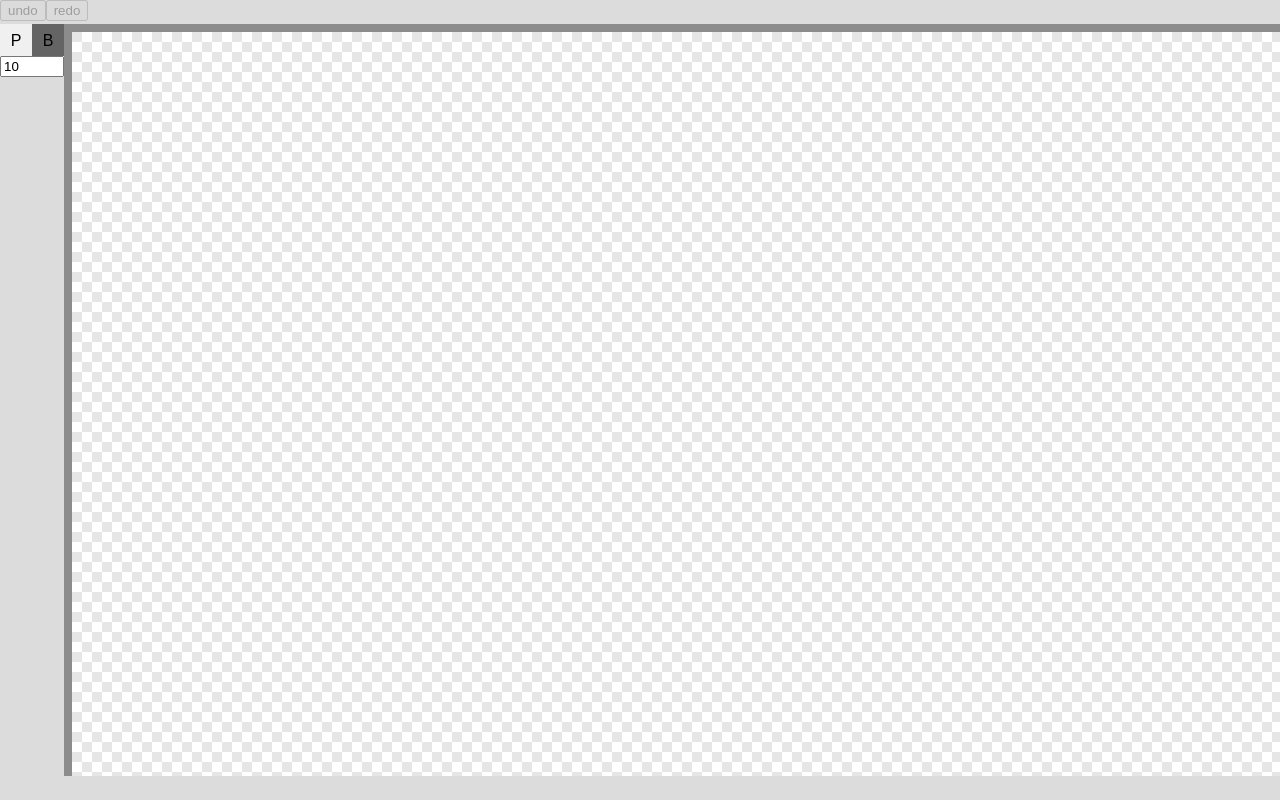
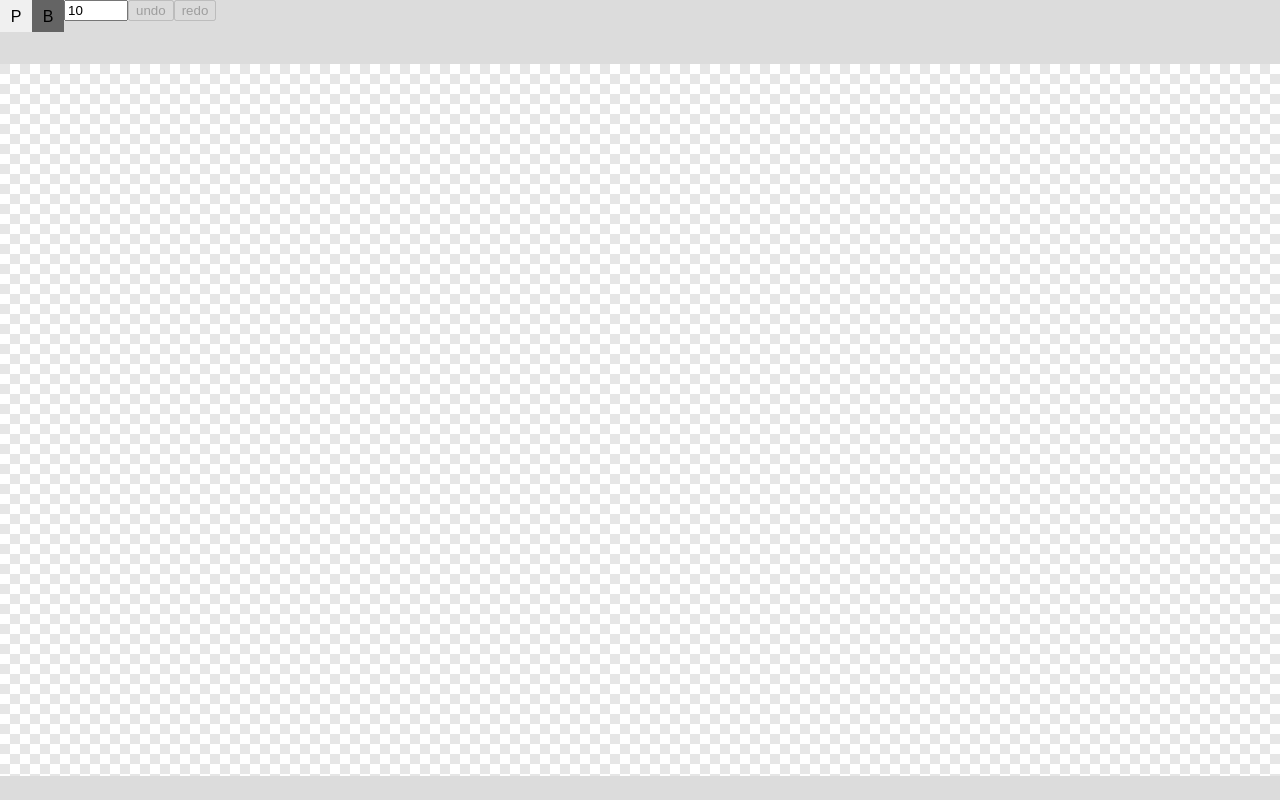
Before and after one commit to reid47/redraw, a React (Create React App) app: page / in a window 1280 px wide. Built offline with nearby package versions, Linux system fonts and the light colour scheme.

Commit message:
Merging menubar with toolbar, removing menubar files

```diff
--- a/src/components/App.js
+++ b/src/components/App.js
@@ -1,6 +1,5 @@
 import React from 'react';
 import { Toolbar } from './Toolbar';
-import { Menubar } from './Menubar';
 import { Statusbar } from './Statusbar';
 import { Canvas } from './Canvas';
 import { doUndo, doRedo, canUndo, canRedo } from '../history';
@@ -65,17 +64,15 @@ export class App extends React.Component {
 
     return (
       <div className="App">
-        <Menubar {...{
+        <Toolbar {...{
+          mode,
+          changeMode: this.changeMode,
+          pixelSize,
+          changePixelSize: this.changePixelSize,
           canUndo: canUndo(),
           canRedo: canRedo(),
           onUndo: () => doUndo(this.ctx),
           onRedo: () => doRedo(this.ctx)
-        }}/>
-        <Toolbar {...{
-          mode,
-          changeMode: this.changeMode,
-          pixelSize,
-          changePixelSize: this.changePixelSize
         }}/>
         <Canvas {...{
           cursor,
--- a/src/components/Canvas.js
+++ b/src/components/Canvas.js
@@ -38,7 +38,6 @@ export class Canvas extends React.Component {
     const {
       canvasWidth,
       canvasHeight,
-      resizeCanvas,
       updateMousePosition,
       cursor,
       pixelSize
--- a/src/components/Menubar.js
+++ /dev/null
@@ -1,25 +0,0 @@
-import React from 'react';
-
-export class Menubar extends React.Component {
-  render() {
-    const {
-      onUndo,
-      onRedo,
-      canUndo,
-      canRedo
-    } = this.props;
-
-    return <div className="Menubar" role="toolbar">
-      <button
-        type="button"
-        onClick={onUndo}
-        disabled={!canUndo}>
-        undo</button>
-      <button
-        type="button"
-        onClick={onRedo}
-        disabled={!canRedo}>
-        redo</button>
-    </div>;
-  }
-}
--- a/src/components/Toolbar.js
+++ b/src/components/Toolbar.js
@@ -7,7 +7,11 @@ export class Toolbar extends React.Component {
       mode,
       changeMode,
       pixelSize,
-      changePixelSize
+      changePixelSize,
+      onUndo,
+      onRedo,
+      canUndo,
+      canRedo
     } = this.props;
 
     return <div className="Toolbar" role="toolbar">
@@ -18,6 +22,7 @@ export class Toolbar extends React.Component {
         onSelected={() => changeMode('pencil')}>
         P
       </ToolButton>
+
       <ToolButton
         id="bucket-button"
          // TODO: localize
@@ -26,6 +31,7 @@ export class Toolbar extends React.Component {
         onSelected={() => changeMode('bucket')}>
         B
       </ToolButton>
+
       <input
         type="number"
         min="2"
@@ -33,6 +39,18 @@ export class Toolbar extends React.Component {
         value={pixelSize}
         onChange={evt => changePixelSize(
           Math.max(Math.min(evt.target.valueAsNumber, 100)), 2)} />
+
+      <button
+        type="button"
+        onClick={onUndo}
+        disabled={!canUndo}>
+        undo</button>
+
+      <button
+        type="button"
+        onClick={onRedo}
+        disabled={!canRedo}>
+        redo</button>
     </div>;
   }
 }
--- a/src/stylesheets/App.css
+++ b/src/stylesheets/App.css
@@ -1,11 +1,10 @@
 .Canvas {
   position: absolute;
-  left: 64px;
-  top: 24px;
+  top: 64px;
+  left: 0;
   right: 0;
   bottom: 24px;
   background-color: #8c8c8c;
-  padding: 8px;
   overflow: auto; }
 
 .Canvas-canvas {
@@ -29,32 +28,6 @@
 .Canvas-resize-wrapper {
   position: relative; }
 
-.Menubar {
-  position: absolute;
-  left: 0;
-  top: 0;
-  right: 0;
-  height: 24px;
-  background-color: gainsboro; }
-
-.Resizer {
-  position: absolute;
-  width: 4px;
-  height: 4px;
-  background-color: #5050fa; }
-  .Resizer.Resizer-middle-right {
-    right: -4px;
-    top: calc(50% - 4px);
-    cursor: e-resize; }
-  .Resizer.Resizer-bottom-middle {
-    bottom: -4px;
-    left: calc(50% - 4px);
-    cursor: s-resize; }
-  .Resizer.Resizer-bottom-right {
-    bottom: -4px;
-    right: -4px;
-    cursor: se-resize; }
-
 .Statusbar {
   position: absolute;
   left: 0;
@@ -66,9 +39,9 @@
 .Toolbar {
   position: absolute;
   left: 0;
-  top: 24px;
-  bottom: 24px;
-  width: 64px;
+  top: 0;
+  right: 0;
+  height: 64px;
   background-color: gainsboro; }
 
 .ToolButton {
--- a/src/stylesheets/App.scss
+++ b/src/stylesheets/App.scss
@@ -1,8 +1,6 @@
 @import 'variables';
 
 @import 'Canvas';
-@import 'Menubar';
-@import 'Resizer';
 @import 'Statusbar';
 @import 'Toolbar';
 @import 'ToolButton';
--- a/src/stylesheets/_Canvas.scss
+++ b/src/stylesheets/_Canvas.scss
@@ -1,11 +1,10 @@
 .Canvas {
   position: absolute;
-  left: $unit * 8;
-  top: $unit * 3;
+  top: $unit * 8;
+  left: 0;
   right: 0;
   bottom: $unit * 3;
   background-color: $viewer-bg-color;
-  padding: $unit;
   overflow: auto;
 }
 
--- a/src/stylesheets/_Menubar.scss
+++ /dev/null
@@ -1,8 +0,0 @@
-.Menubar {
-  position: absolute;
-  left: 0;
-  top: 0;
-  right: 0;
-  height: $unit * 3;
-  background-color: $control-light-color;
-}
--- a/src/stylesheets/_Toolbar.scss
+++ b/src/stylesheets/_Toolbar.scss
@@ -1,8 +1,8 @@
 .Toolbar {
   position: absolute;
   left: 0;
-  top: $unit * 3;
-  bottom: $unit * 3;
-  width: $unit * 8;
+  top: 0;
+  right: 0;
+  height: $unit * 8;
   background-color: $control-light-color;
 }
```
